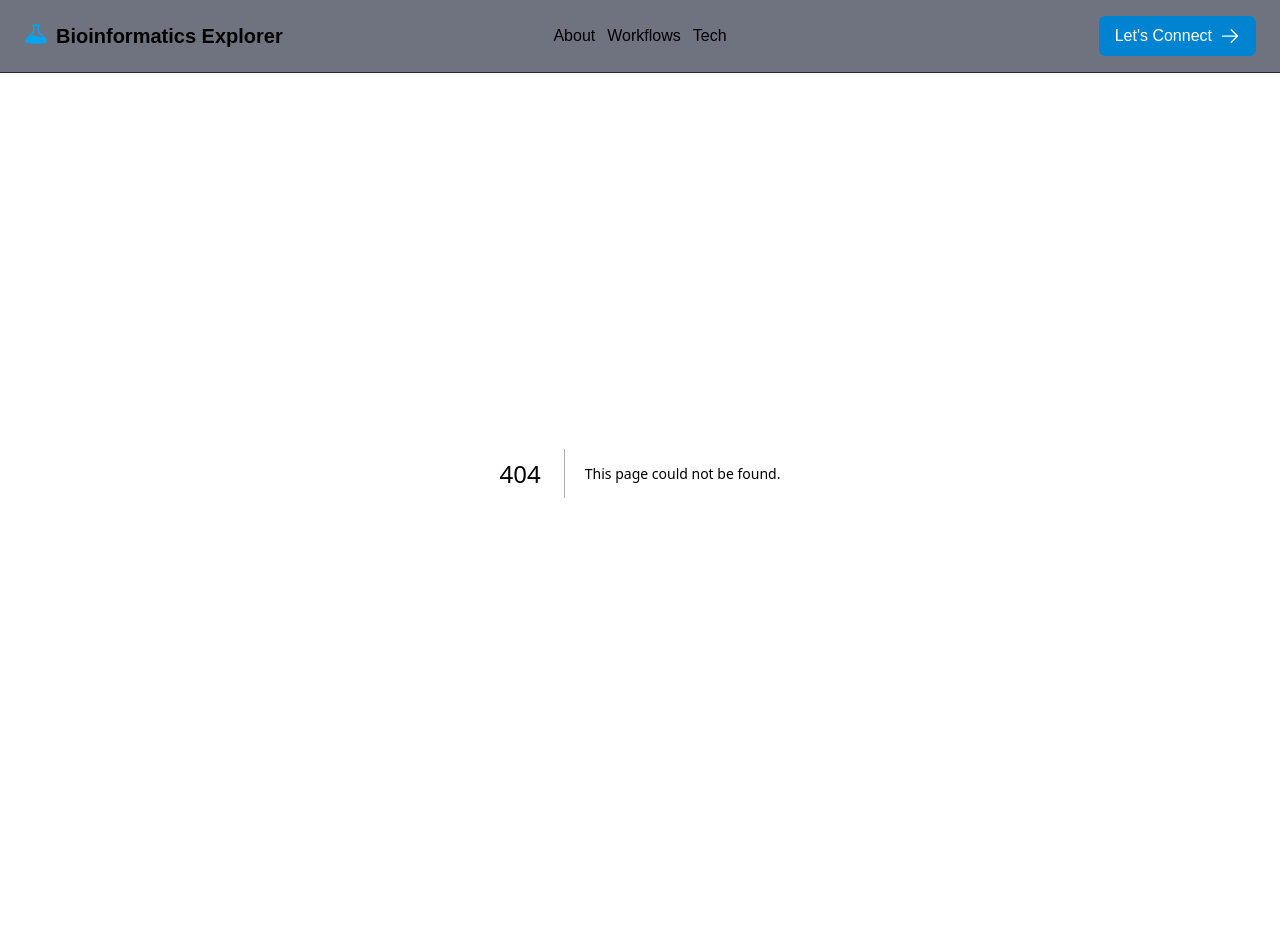
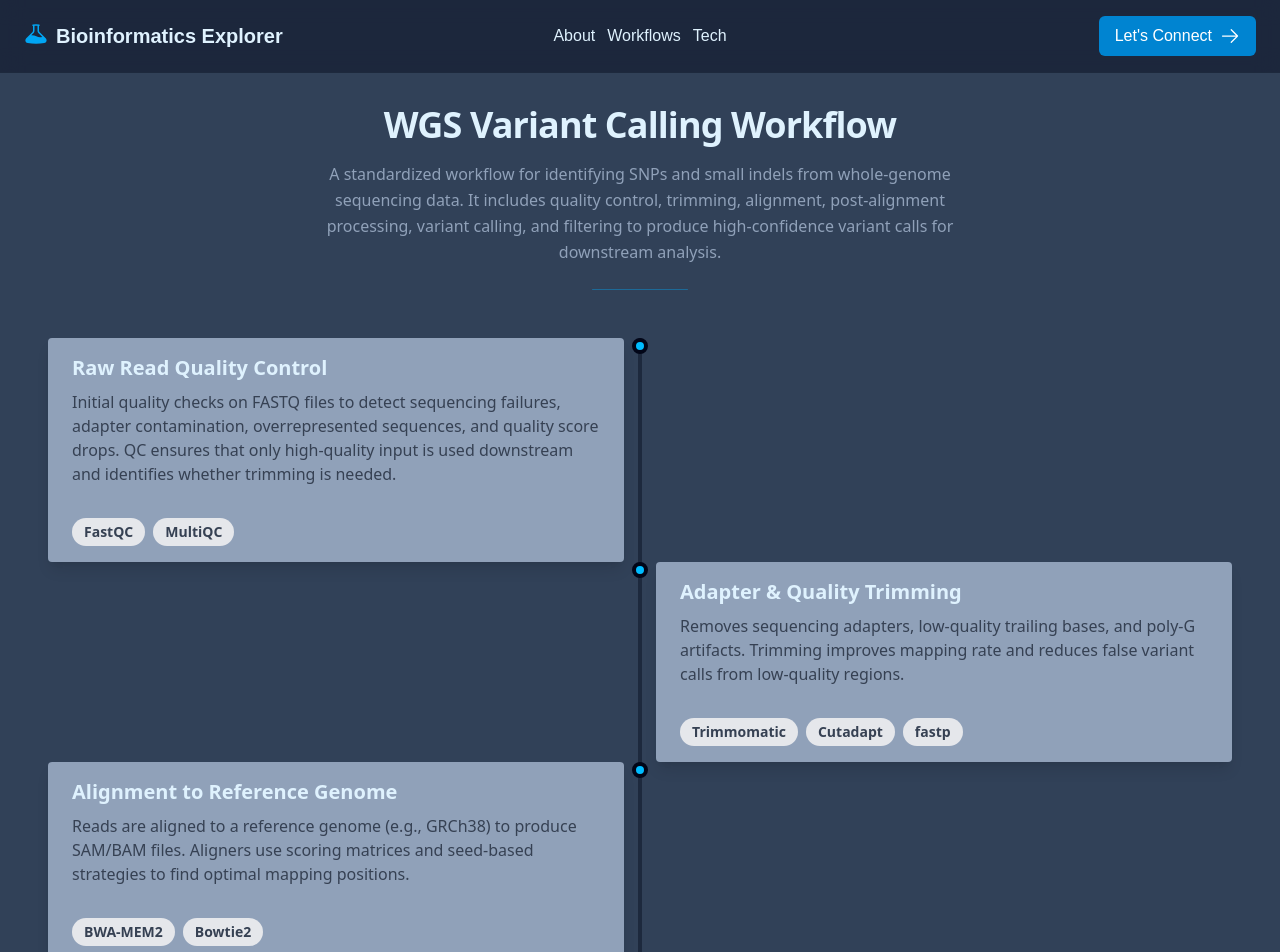
Before and after one commit to AshMurali77/bio-explorer, a Next.js app: page /workflows/variant-calling in a window 1280 px wide. Before the commit this address had no page. Shown: the top 952 px of the page. Before the commit the page ends 873 px from the top, so only its background shows below. Built offline with nearby package versions, Linux system fonts and the light colour scheme.

Commit message:
Added in workflow specific pages and workflow dropdown in navbar

```diff
--- a/app/components/Navbar.tsx
+++ b/app/components/navigation/Navbar.tsx
@@ -1,7 +1,9 @@
 "use client";
 import { BeakerIcon, ArrowRightIcon } from "@heroicons/react/24/solid";
 import Link from "next/link";
+import WorkflowDropdown from "./WorkflowDropdown";
 export default function Navbar() {
+
   return (
     <nav
       className="
@@ -25,9 +27,7 @@ export default function Navbar() {
         <Link href="/about" className="hover:text-sky-400 transition-colors">
           About
         </Link>
-        <Link href="/details" className="hover:text-sky-400 transition-colors">
-          Workflows
-        </Link>
+        <WorkflowDropdown />
         <Link href="/details" className="hover:text-sky-400 transition-colors">
           Tech
         </Link>
--- /dev/null
+++ b/app/components/navigation/WorkflowDropdown.tsx
@@ -0,0 +1,44 @@
+import Link from "next/link";
+import { WORKFLOWS } from "../timeline/TimelineItem";
+
+export default function WorkflowDropdown() {
+  return (
+    <div className="relative group">
+      <button className="hover:text-sky-400 transition-colors flex items-center gap-1">
+        Workflows
+      </button>
+
+      <div
+        className="
+      absolute left-1/2 -translate-x-1/2 top-full
+      w-48
+      bg-slate-900/95 backdrop-blur-md
+      border border-slate-700
+      rounded-lg shadow-lg
+      opacity-0 pointer-events-none
+      group-hover:opacity-100 group-hover:pointer-events-auto
+      hover:opacity-100 hover:pointer-events-auto
+      transition-opacity duration-150
+      z-50
+    "
+      >
+        <div className="py-2 flex flex-col text-sm">
+          {WORKFLOWS.map((wf) => (
+            <Link
+              key={wf.id}
+              href={wf.href}
+              className="
+            px-4 py-2
+            hover:bg-slate-800/70
+            hover:text-sky-400
+            transition-colors
+          "
+            >
+              {wf.name}
+            </Link>
+          ))}
+        </div>
+      </div>
+    </div>
+  );
+}
--- a/app/components/timeline/TimelineItem.ts
+++ b/app/components/timeline/TimelineItem.ts
@@ -1,33 +1,114 @@
 export interface TimelineItem {
-    id: string,
-    title: string,
-    content: string,
-    tags: string[];
-};
+  id: string;
+  title: string;
+  content: string;
+  tags: string[];
+}
+export const WORKFLOWS = [
+  { id: "rna-seq", name: "RNA-seq Analysis", href: "/workflows/rna-seq" },
+  {
+    id: "variant-calling",
+    name: "Variant Calling (DNA)",
+    href: "/workflows/variant-calling",
+  },
+];
 
-export const TIMELINE_ITEMS: TimelineItem[] = [
+export const WGS_VARIANT_TIMELINE_ITEMS: TimelineItem[] = [
   {
     id: "qc",
-    title: "Read Quality Control",
-    content: "Check raw sequencing reads with FastQC / MultiQC.",
-    tags: ["kallisto", "pysam"],
+    title: "Raw Read Quality Control",
+    content:
+      "Initial quality checks on FASTQ files to detect sequencing failures, adapter contamination, overrepresented sequences, and quality score drops. QC ensures that only high-quality input is used downstream and identifies whether trimming is needed.",
+    tags: ["FastQC", "MultiQC"],
   },
   {
     id: "trimming",
-    title: "Adapter Trimming",
-    content: "Remove adapters and low-quality bases with Cutadapt / fastp.",
-    tags: ["fastp"],
+    title: "Adapter & Quality Trimming",
+    content:
+      "Removes sequencing adapters, low-quality trailing bases, and poly-G artifacts. Trimming improves mapping rate and reduces false variant calls from low-quality regions.",
+    tags: ["Trimmomatic", "Cutadapt", "fastp"],
   },
   {
     id: "alignment",
-    title: "Alignment",
-    content: "Map reads to a reference genome using BWA or STAR.",
-    tags: ["STAR", "BWA", "kallisto"],
+    title: "Alignment to Reference Genome",
+    content:
+      "Reads are aligned to a reference genome (e.g., GRCh38) to produce SAM/BAM files. Aligners use scoring matrices and seed-based strategies to find optimal mapping positions.",
+    tags: ["BWA-MEM2", "Bowtie2"],
   },
   {
     id: "postproc",
-    title: "Post-processing",
-    content: "Sort, mark duplicates, and index BAM files.",
-    tags: ["STAR", "BWA", "bcftools"],
+    title: "Post-alignment Processing",
+    content:
+      "Sorting, indexing, marking duplicates, and calculating alignment statistics. These steps are essential to prepare alignments for variant calling and reduce PCR artifacts.",
+    tags: ["Samtools", "Sambamba", "Picard"],
+  },
+  {
+    id: "variantcalling",
+    title: "Variant Calling",
+    content:
+      "Identifies SNPs and indels by analyzing read pileups. Variant callers model sequencing noise and haplotypes to generate VCF files containing variant candidates.",
+    tags: [
+      "bcftools mpileup/call",
+      "GATK HaplotypeCaller",
+      "FreeBayes",
+      "LoFreq",
+    ],
+  },
+  {
+    id: "variantfiltering",
+    title: "Variant Filtering & Annotation",
+    content:
+      "Apply quality filters (depth, MQ, QUAL score) and annotate variants with biological significance (gene impact, ClinVar pathogenicity, population frequency).",
+    tags: ["bcftools filter", "VEP", "ANNOVAR", "SnpEff"],
   },
 ];
+
+export const RNASEQ_DE_TIMELINE_ITEMS: TimelineItem[] = [
+  {
+    id: "qc",
+    title: "Raw Read Quality Control",
+    content:
+      "Initial quality checks on FASTQ files to detect sequencing failures, adapter contamination, overrepresented sequences, and quality score drops. QC ensures that only high-quality input is used downstream and identifies whether trimming is needed.",
+    tags: ["FastQC", "MultiQC"],
+  },
+
+  {
+    id: "trimming",
+    title: "Adapter & Quality Trimming",
+    content:
+      "Removes sequencing adapters and low-quality trailing bases that degrade alignment performance and bias expression estimates. Trimming improves mappability, reduces noise, and corrects sequencing artifacts frequently present at read ends.",
+    tags: ["Cutadapt", "TrimGalore", "fastp"],
+  },
+
+  {
+    id: "alignment",
+    title: "Alignment or Pseudo-alignment",
+    content:
+      "Reads are mapped to a reference genome or transcriptome to determine their origin. Full aligners (STAR, HISAT2) provide precise genomic mapping, while pseudoaligners (Salmon, Kallisto) estimate transcript abundance without full alignment, enabling faster processing with comparable accuracy.",
+    tags: ["STAR", "HISAT2", "Salmon", "Kallisto"],
+  },
+
+  {
+    id: "quantification",
+    title: "Gene / Transcript Quantification",
+    content:
+      "Counts the number of reads aligned to genes or estimates transcript-level abundance. This step outputs a matrix linking each gene or transcript to its corresponding expression level, forming the foundation for differential expression analysis.",
+    tags: ["featureCounts", "HTSeq-count", "Salmon", "Kallisto"],
+  },
+
+  {
+    id: "de-analysis",
+    title: "Differential Expression Analysis",
+    content:
+      "Statistical modeling is applied to detect genes whose expression levels differ significantly across conditions. Tools such as DESeq2, edgeR, and limma-voom account for biological variability, library size differences, and dispersion to compute adjusted p-values and fold changes.",
+    tags: ["DESeq2", "edgeR", "limma"],
+  },
+
+  {
+    id: "interpretation",
+    title: "Biological Interpretation",
+    content:
+      "Significantly regulated genes are mapped to pathways, functional categories, and biological networks. Enrichment tools help reveal underlying cellular processes, regulatory programs, and phenotype-driven changes that explain the experimental system.",
+    tags: ["GSEA", "clusterProfiler", "Enrichr"],
+  },
+];
--- /dev/null
+++ b/app/components/timeline/WorkflowHeader.tsx
@@ -0,0 +1,21 @@
+type WorkflowHeaderProps = {
+  title: string;
+  description: string;
+};
+
+export default function WorkflowHeader({ title, description }: WorkflowHeaderProps) {
+  return (
+    <div className="text-center mb-12">
+      <h1 className="text-4xl font-bold tracking-tight text-foreground mb-4">
+        {title}
+      </h1>
+
+      <p className="text-slate-400 max-w-2xl mx-auto leading-relaxed">
+        {description}
+      </p>
+
+      {/*subtle divider */}
+      <div className="mt-6 h-px w-24 bg-sky-500/40 mx-auto rounded-full"></div>
+    </div>
+  );
+}
--- a/app/layout.tsx
+++ b/app/layout.tsx
@@ -1,7 +1,7 @@
 import type { Metadata } from "next";
 import { Geist, Geist_Mono } from "next/font/google";
 import "./globals.css";
-import Navbar from "./components/Navbar";
+import Navbar from "./components/navigation/Navbar";
 
 const geistSans = Geist({
   variable: "--font-geist-sans",
--- a/app/page.tsx
+++ b/app/page.tsx
@@ -1,18 +1,9 @@
-import Alignment from "./components/cards/Alignment";
-import { TIMELINE_ITEMS } from "./components/timeline/TimelineItem";
-import TimelineRow from "./components/timeline/TimelineRow";
 export default function Home() {
   return (
     <main className="min-h-screen py-8">
       <div className=" mx-12 items-center justify-center font-sans">
+      <h1>About Page</h1>
 
-        <div className="relative">
-          <div className="absolute left-1/2 top-0 bottom-0 -translate-x-1/2 w-1 bg-slate-800"></div>
-              {TIMELINE_ITEMS.map((item, index)=>{
-                const side = (index%2 === 0) ? "left" : "right"
-                return <TimelineRow key={item.id} item={item} side={side}/>
-              })}
-        </div>
       </div>
     </main>
   );
--- /dev/null
+++ b/app/workflows/rna-seq/page.tsx
@@ -0,0 +1,22 @@
+import WorkflowHeader from "@/app/components/timeline/WorkflowHeader";
+import { RNASEQ_DE_TIMELINE_ITEMS } from "../../components/timeline/TimelineItem";
+import TimelineRow from "../../components/timeline/TimelineRow";
+export default function Page() {
+  const title = "RNA-seq Differential Expression Workflow";
+  const description =
+    "A complete pipeline for quantifying gene or transcript expression from RNA sequencing data. This workflow covers raw read QC, trimming, alignment or pseudo-alignment, quantification, and statistical differential expression, enabling discovery of transcriptional changes across conditions.";
+  return (
+    <main className="min-h-screen py-8">
+      <div className=" mx-12 items-center justify-center font-sans">
+        <WorkflowHeader title={title} description={description} />
+        <div className="relative">
+          <div className="absolute left-1/2 top-0 bottom-0 -translate-x-1/2 w-1 bg-slate-800"></div>
+          {RNASEQ_DE_TIMELINE_ITEMS.map((item, index) => {
+            const side = index % 2 === 0 ? "left" : "right";
+            return <TimelineRow key={item.id} item={item} side={side} />;
+          })}
+        </div>
+      </div>
+    </main>
+  );
+}
--- /dev/null
+++ b/app/workflows/variant-calling/page.tsx
@@ -0,0 +1,22 @@
+import WorkflowHeader from "@/app/components/timeline/WorkflowHeader";
+import { WGS_VARIANT_TIMELINE_ITEMS } from "../../components/timeline/TimelineItem";
+import TimelineRow from "../../components/timeline/TimelineRow";
+export default function Page() {
+  const title = "WGS Variant Calling Workflow";
+  const description =
+    "A standardized workflow for identifying SNPs and small indels from whole-genome sequencing data. It includes quality control, trimming, alignment, post-alignment processing, variant calling, and filtering to produce high-confidence variant calls for downstream analysis.";
+  return (
+    <main className="min-h-screen py-8">
+      <div className=" mx-12 items-center justify-center font-sans">
+        <WorkflowHeader title={title} description={description} />
+        <div className="relative">
+          <div className="absolute left-1/2 top-0 bottom-0 -translate-x-1/2 w-1 bg-slate-800"></div>
+          {WGS_VARIANT_TIMELINE_ITEMS.map((item, index) => {
+            const side = index % 2 === 0 ? "left" : "right";
+            return <TimelineRow key={item.id} item={item} side={side} />;
+          })}
+        </div>
+      </div>
+    </main>
+  );
+}
--- a/package.json
+++ b/package.json
@@ -19,6 +19,7 @@
     "@types/node": "^20",
     "@types/react": "^19",
     "@types/react-dom": "^19",
+    "baseline-browser-mapping": "^2.8.32",
     "eslint": "^9",
     "eslint-config-next": "16.0.5",
     "tailwindcss": "^4",
```
Also changed, not shown: 1 other file (tests, documents, lock files or other folders).
